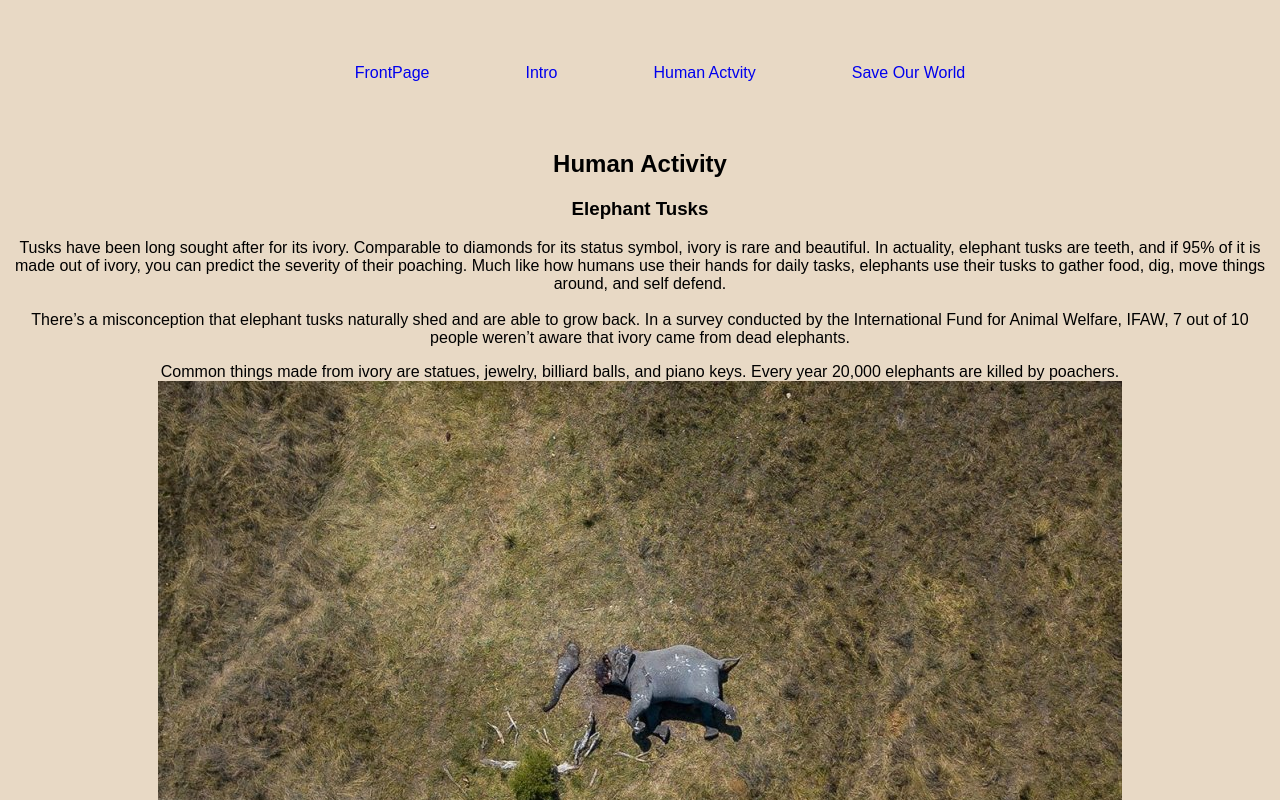
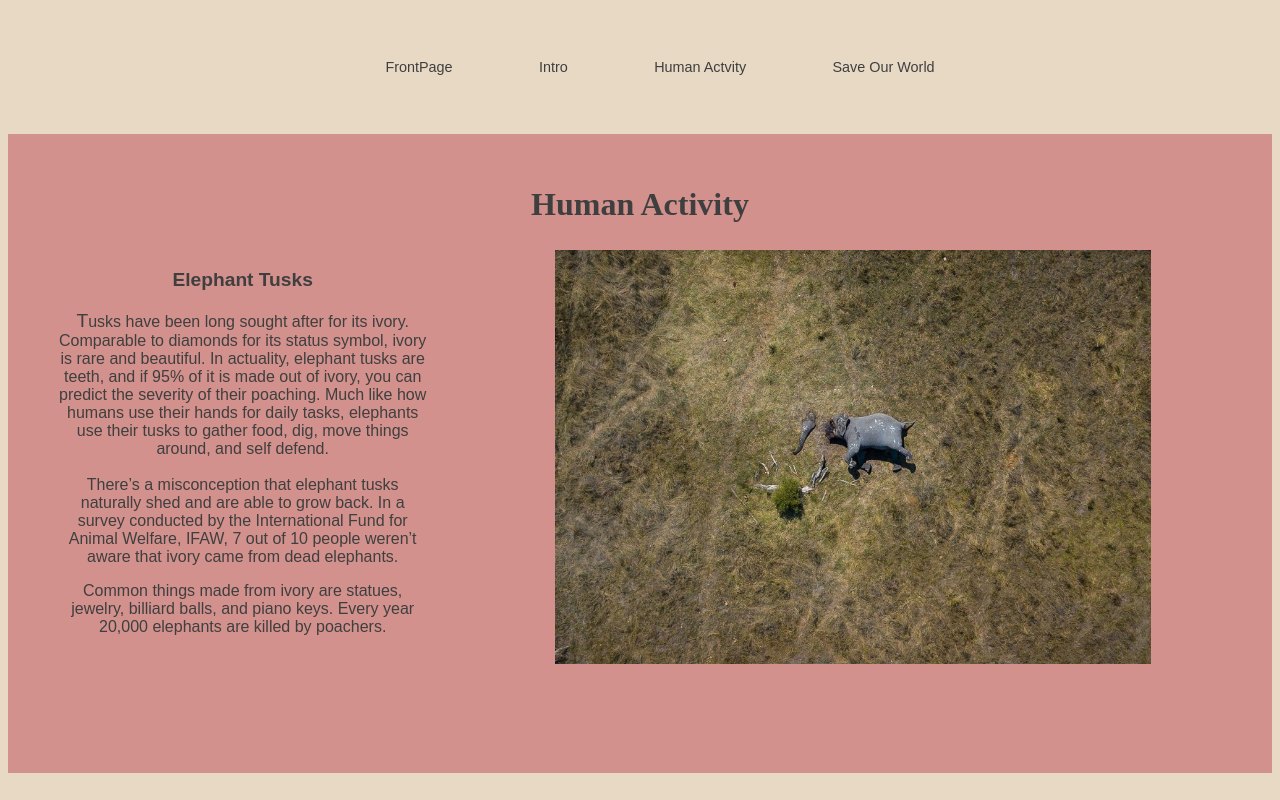
Before and after one commit to pxshelly/baregrounds, a React app: page /humanactivity in a window 1280 px wide. Shown: the top 800 px of the page. Built offline with nearby package versions, Linux system fonts and the light colour scheme; the HTML template or start-up script is replaced by a standard one.

Commit message:
Style HumanActivity component
  - organize stylesheet into categories

```diff
--- a/client/input.scss
+++ b/client/input.scss
@@ -1,25 +1,87 @@
+// Variables
+
 $tan-color: #E8D9C5;
-$font-family: 'Quicksand', sans-serif;
+$font-sans-serif: 'Quicksand', sans-serif;
+$font-serif: 'Playfair Display', serif;
 $font-color: #3F3F3F;
 $primary-color: #7C9FCB;
+$secondary-color: #d2918c;
 
+// Extends
+
+%base-font {
+  font-family: $font-sans-serif;
+  color: $font-color;
+  font-size: 1em;
+}
+
+%header-font {
+  font-family: $font-serif;
+  font-size: 2em;
+  text-align: center;
+}
+
+%subheader-font {
+  font-size: 1.2em;
+  text-align: center;
+}
+
+// Elements
+
+body {
+  background-color: $tan-color;
+  @extend %base-font;
+}
+
+h1 { @extend %header-font; }
+h3 { @extend %subheader-font; }
 
 // Navigation Bar
 
-body {
-  background-color: $tan-color;
-  font-family: $font-family;
-  font: 85% $font-color;
+%link-style {
+  a:visited { color: $font-color; }
+  a:hover { color: $primary-color; }
+  a:link { color: $font-color; }
 }
 
 nav {
+  @extend %link-style;
+  @extend %base-font;
   text-align: center;
   ul { list-style-type: none; }
   li { display: inline-flex; }
   a {
     text-decoration: none;
     padding: 3em;
+    font-size: .9em;
   }
-  a:visited { color: $font-color; }
-  a:hover { color: $primary-color; }
 }
+
+// Human Activity Component
+
+h1 { @extend %header-font; }
+h3 { @extend %subheader-font; }
+
+.human_activity {
+  background: #d2918c;
+  padding-top: 2%;
+  section {
+    p::first-letter { font-size: 1.2em; }
+  }
+  img {
+    max-width: 90%;
+    max-height: 90%;
+    display: block;
+    margin-left: auto;
+    margin-right: auto;
+  }
+}
+
+.content {
+  padding: 0 4% 5%;
+  display: grid;
+  grid-template-columns: 1fr 2fr;
+  grid-column-gap: 5%;
+  grid-template-areas:
+    'text img';
+}
```
